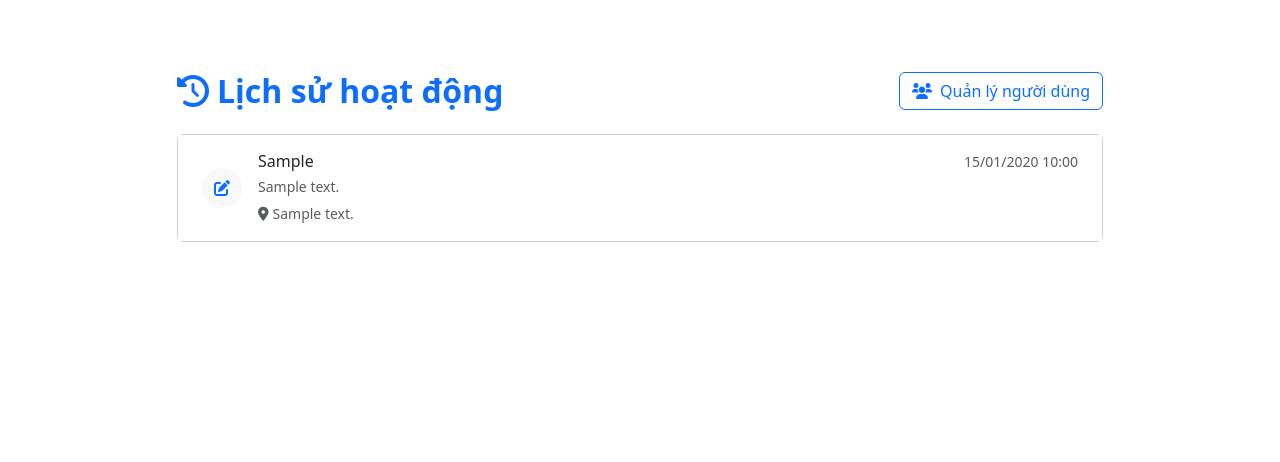
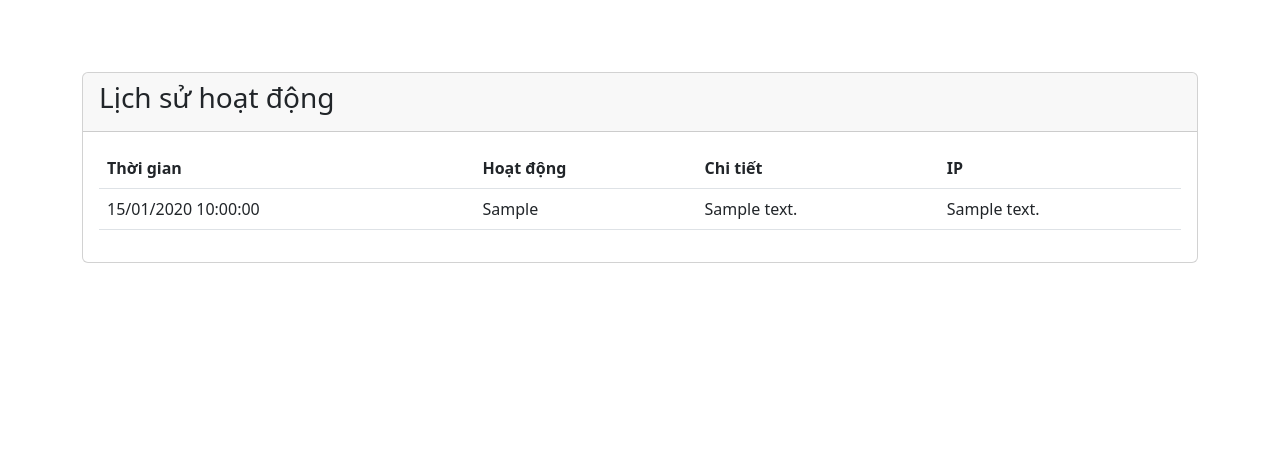
Before and after one commit to minhanh3110-svg/xuanhuong, a Flask app: template templates/activity_log.html in a window 1280 px wide. Shown: the part 56-518 px from the top of the page. Run offline with Flask 3, Linux system fonts and the light colour scheme; the template is opened without the code that fills it: values that come from a table or form of the project are taken from there, others are empty; a user stored in the database is signed in; tables that the repository leaves empty hold one stand-in row (values such as "Sample post").

Commit message:
Update activity_log.html

```diff
--- a/templates/activity_log.html
+++ b/templates/activity_log.html
@@ -1,107 +1,68 @@
 {% extends "base.html" %}
 
 {% block content %}
-<div class="container py-5">
-    <div class="row justify-content-center">
-        <div class="col-lg-10">
-            <div class="d-flex align-items-center justify-content-between mb-4">
-                <h2 class="fw-bold text-primary mb-0">
-                    <i class="fas fa-history me-2"></i>Lịch sử hoạt động
-                </h2>
-                {% if current_user.role == 'admin' %}
-                <a href="{{ url_for('auth.manage_users') }}" class="btn btn-outline-primary">
-                    <i class="fas fa-users me-2"></i>Quản lý người dùng
-                </a>
-                {% endif %}
+<div class="container mt-5">
+    <div class="card">
+        <div class="card-header">
+            <h3 class="card-title">Lịch sử hoạt động</h3>
         </div>
-
-            <div class="card">
-                <div class="card-body p-0">
-                    <div class="list-group list-group-flush">
+        <div class="card-body">
+            <div class="table-responsive">
+                <table class="table table-hover">
+                    <thead>
+                        <tr>
+                            <th>Thời gian</th>
+                            <th>Hoạt động</th>
+                            <th>Chi tiết</th>
+                            <th>IP</th>
+                        </tr>
+                    </thead>
+                    <tbody>
                         {% for activity in activities.items %}
-                        <div class="list-group-item px-4 py-3">
-                            <div class="d-flex align-items-center">
-                                <div class="flex-shrink-0">
-                                    <div class="rounded-circle bg-light d-flex align-items-center justify-content-center"
-                                         style="width: 40px; height: 40px;">
-                                        <i class="fas fa-{{ 'sign-in-alt' if activity.action == 'login'
-                                                          else 'sign-out-alt' if activity.action == 'logout'
-                                                          else 'key' if 'password' in activity.action
-                                                          else 'shield-alt' if '2fa' in activity.action
-                                                          else 'user-edit' if activity.action == 'profile_update'
-                                                          else 'edit' }} text-primary"></i>
-                                    </div>
-                                </div>
-                                <div class="flex-grow-1 ms-3">
-                                    <div class="d-flex justify-content-between align-items-center">
-                                        <div>
-                                            <h6 class="mb-0">{{ activity.action_text }}</h6>
-                                            {% if current_user.role == 'admin' and activity.user_id != current_user.id %}
-                                            <small class="text-muted">
-                                                <i class="fas fa-user me-1"></i>{{ activity.user.username }}
-                                            </small>
-                                            {% endif %}
-                                        </div>
-                                        <small class="text-muted">{{ activity.timestamp.strftime('%d/%m/%Y %H:%M') }}</small>
-                                    </div>
-                                    {% if activity.details %}
-                                    <small class="text-muted d-block mt-1">{{ activity.details }}</small>
-                                    {% endif %}
-                                    <div class="mt-1">
-                                        <small class="text-muted">
-                                            <i class="fas fa-map-marker-alt me-1"></i>{{ activity.ip_address }}
-                                        </small>
-                                    </div>
-                                </div>
-                            </div>
-                        </div>
-                        {% else %}
-                        <div class="text-center py-4 text-muted">
-                            <i class="fas fa-info-circle me-2"></i>Chưa có hoạt động nào
-                        </div>
+                        <tr>
+                            <td>{{ activity.timestamp.strftime('%d/%m/%Y %H:%M:%S') }}</td>
+                            <td>{{ activity.action_text }}</td>
+                            <td>{{ activity.details or '' }}</td>
+                            <td>{{ activity.ip_address }}</td>
+                        </tr>
                         {% endfor %}
+                    </tbody>
+                </table>
             </div>
 
             <!-- Phân trang -->
             {% if activities.pages > 1 %}
-                    <div class="d-flex justify-content-center py-3 border-top">
-                        <nav>
-                            <ul class="pagination mb-0">
-                                <li class="page-item {{ 'disabled' if not activities.has_prev }}">
-                                    <a class="page-link"
-                                       href="{{ url_for('auth.activity_log', page=activities.prev_num) }}">
-                                        <i class="fas fa-chevron-left"></i>
+            <nav aria-label="Page navigation" class="mt-4">
+                <ul class="pagination justify-content-center">
+                    {% if activities.has_prev %}
+                    <li class="page-item">
+                        <a class="page-link" href="{{ url_for('auth.activity_log', page=activities.prev_num) }}">
+                            <span aria-hidden="true">&laquo;</span>
                         </a>
                     </li>
+                    {% endif %}
 
                     {% for page in activities.iter_pages() %}
                         {% if page %}
-                                        <li class="page-item {{ 'active' if page == activities.page }}">
-                                            <a class="page-link"
-                                               href="{{ url_for('auth.activity_log', page=page) }}">
-                                                {{ page }}
-                                            </a>
+                            <li class="page-item {% if page == activities.page %}active{% endif %}">
+                                <a class="page-link" href="{{ url_for('auth.activity_log', page=page) }}">{{ page }}</a>
                             </li>
                         {% else %}
-                                        <li class="page-item disabled">
-                                            <span class="page-link">...</span>
-                                        </li>
+                            <li class="page-item disabled"><span class="page-link">...</span></li>
                         {% endif %}
                     {% endfor %}
 
-                                <li class="page-item {{ 'disabled' if not activities.has_next }}">
-                                    <a class="page-link"
-                                       href="{{ url_for('auth.activity_log', page=activities.next_num) }}">
-                                        <i class="fas fa-chevron-right"></i>
+                    {% if activities.has_next %}
+                    <li class="page-item">
+                        <a class="page-link" href="{{ url_for('auth.activity_log', page=activities.next_num) }}">
+                            <span aria-hidden="true">&raquo;</span>
                         </a>
                     </li>
+                    {% endif %}
                 </ul>
             </nav>
-                    </div>
             {% endif %}
         </div>
     </div>
 </div>
-    </div>
-</div>
 {% endblock %}
```
Lines whose indentation alone changed are shown as unchanged.
